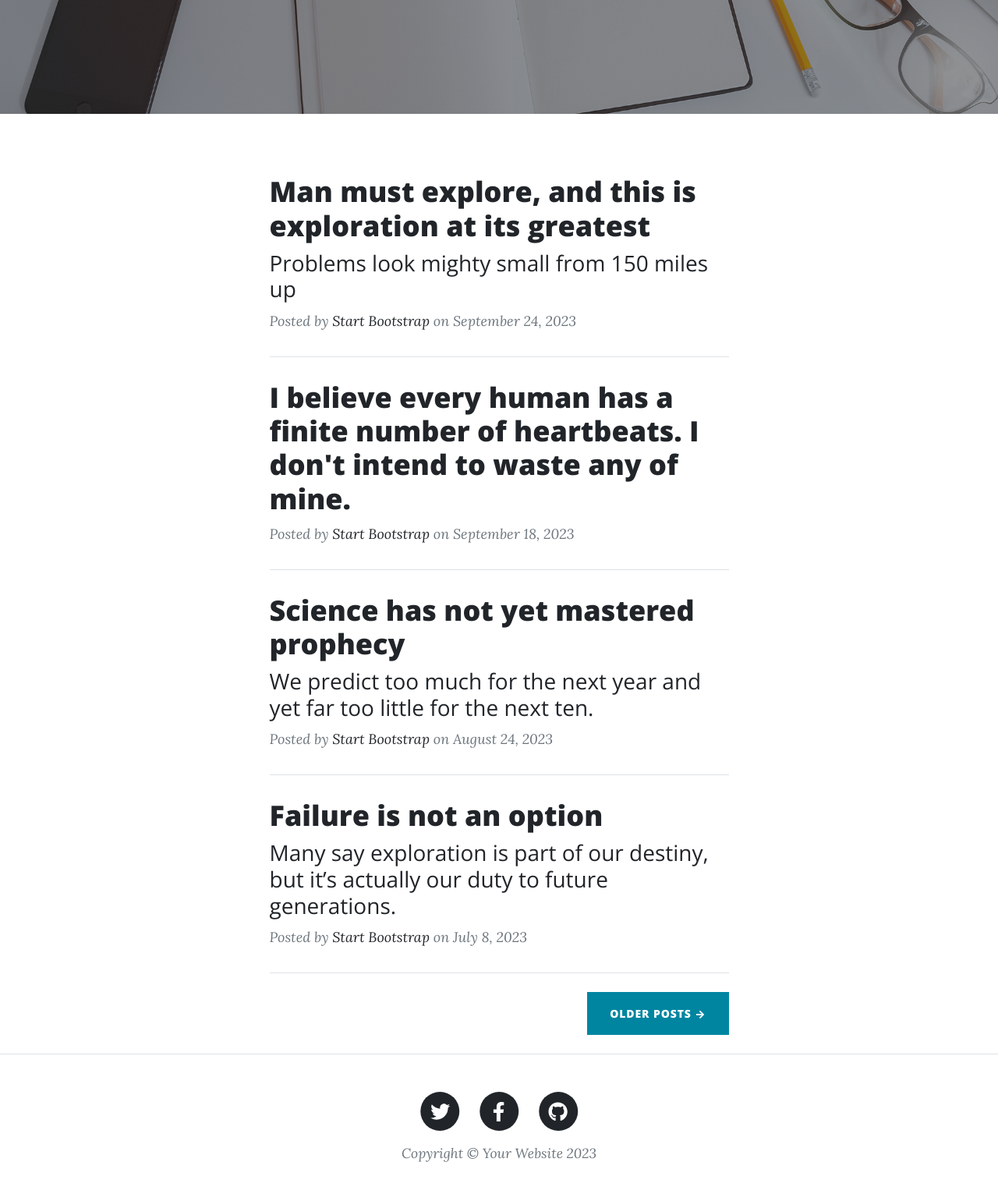
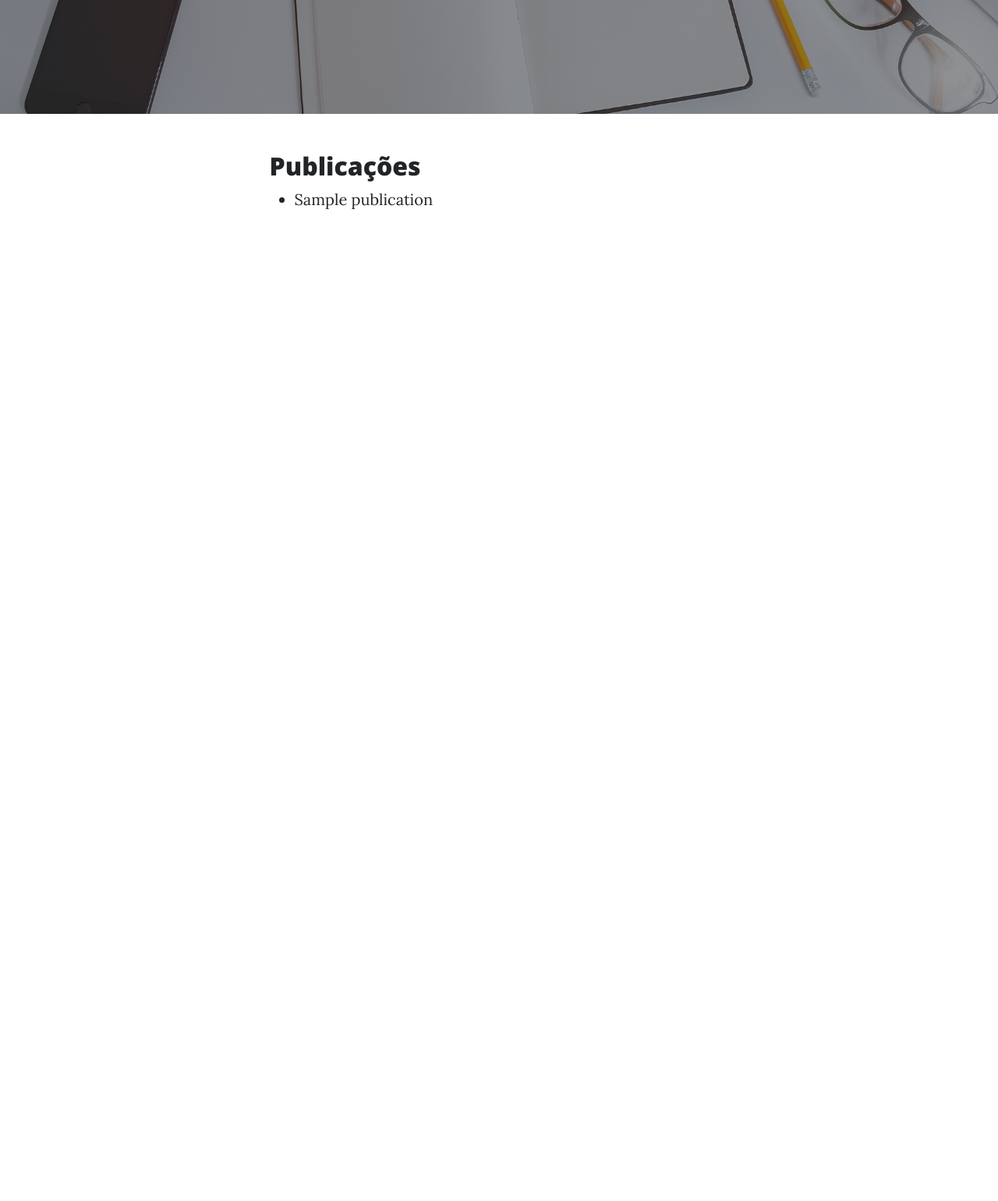
Before and after one commit to cassio-ksim/blog, a Django app: template templates/index.html in a window 1280 px wide. Shown: the part 386-1926 px from the top of the page at 78% size. After the commit the page ends 655 px from the top, so only its background shows below. Run offline with Django 5.2, Linux system fonts and the light colour scheme; the template is opened without the code that fills it: values that come from a table or form of the project are taken from there, others are empty; tables that the repository leaves empty hold one stand-in row (values such as "Sample post"); parts of the project's set-up code (start-up, migrations or seed data) failed here and were passed over; some libraries are stand-ins or nearby versions.

Commit message:
configurando paginas html

```diff
--- a/Publication/models.py
+++ b/Publication/models.py
@@ -6,6 +6,7 @@ class Publication(models.Model):
     date_publication = models.DateField()
     pub_text = models.TextField()
     title = models.CharField(max_length=255)
+    content = models.TextField()
 
     class Meta:
         db_table = 'publications'
--- a/Publication/templates/create.html
+++ b/Publication/templates/create.html
@@ -1,6 +1,4 @@
-<!-- create.html -->
-
-{% extends 'base.html' %}
+{% extends "base.html" %}
 
 {% block content %}
   <h1>Criar Publicação</h1>
@@ -9,4 +7,4 @@
     {{ form.as_p }}
     <button type="submit">Criar</button>
   </form>
-{% endblock %}
+{% endblock content %}
--- a/Publication/urls.py
+++ b/Publication/urls.py
@@ -3,15 +3,15 @@ from . import views
 
 from .views import (
     index,
-    Publication,
+    publication_list,
+    create,
+
 
 )
 
 urlpatterns = [
     path('', index, name='index'),
-    path('publications/', views.PublicationList(), name='publication_list'),
-    path('publications/<int:pk>/', views.PublicationDetail(), name='publication_detail'),
-    path('publications/create/', views.PublicationCreate(), name='publication_create'),
-    path('publications/<int:pk>/update/', views.PublicationUpdate, name='publication_update'),
-    path('publications/<int:pk>/delete/', views.PublicationDelete(), name='publication_delete'),
+    path('publication_list/', publication_list, name='publication_list'),
+    path('create/', create, name='create'),
+
 ]
--- a/templates/index.html
+++ b/templates/index.html
@@ -54,98 +54,18 @@
                 <div class="col-md-10 col-lg-8 col-xl-7">
                     <!-- Post preview-->
                     <div class="post-preview">
-                        <a href="post.html">
-                            <h2 class="post-title">Man must explore, and this is exploration at its greatest</h2>
-                            <h3 class="post-subtitle">Problems look mighty small from 150 miles up</h3>
-                        </a>
-                        <p class="post-meta">
-                            Posted by
-                            <a href="#!">Start Bootstrap</a>
-                            on September 24, 2023
-                        </p>
+                        <h2>Publicações</h2>
+                        <ul>
+                            {% for publication in publications %}
+                                <li>
+                                    <a href="{% url 'publication_detail' publication.pk %}">{{ publication.title }}</a>
+                                </li>
+                            {% endfor %}
+                        </ul>
                     </div>
-                    <!-- Divider-->
-                    <hr class="my-4" />
-                    <!-- Post preview-->
-                    <div class="post-preview">
-                        <a href="post.html"><h2 class="post-title">I believe every human has a finite number of heartbeats. I don't intend to waste any of mine.</h2></a>
-                        <p class="post-meta">
-                            Posted by
-                            <a href="#!">Start Bootstrap</a>
-                            on September 18, 2023
-                        </p>
-                    </div>
-                    <!-- Divider-->
-                    <hr class="my-4" />
-                    <!-- Post preview-->
-                    <div class="post-preview">
-                        <a href="post.html">
-                            <h2 class="post-title">Science has not yet mastered prophecy</h2>
-                            <h3 class="post-subtitle">We predict too much for the next year and yet far too little for the next ten.</h3>
-                        </a>
-                        <p class="post-meta">
-                            Posted by
-                            <a href="#!">Start Bootstrap</a>
-                            on August 24, 2023
-                        </p>
-                    </div>
-                    <!-- Divider-->
-                    <hr class="my-4" />
-                    <!-- Post preview-->
-                    <div class="post-preview">
-                        <a href="post.html">
-                            <h2 class="post-title">Failure is not an option</h2>
-                            <h3 class="post-subtitle">Many say exploration is part of our destiny, but it’s actually our duty to future generations.</h3>
-                        </a>
-                        <p class="post-meta">
-                            Posted by
-                            <a href="#!">Start Bootstrap</a>
-                            on July 8, 2023
-                        </p>
-                    </div>
-                    <!-- Divider-->
-                    <hr class="my-4" />
-                    <!-- Pager-->
-                    <div class="d-flex justify-content-end mb-4"><a class="btn btn-primary text-uppercase" href="#!">Older Posts →</a></div>
                 </div>
             </div>
         </div>
-        <!-- Footer-->
-        <footer class="border-top">
-            <div class="container px-4 px-lg-5">
-                <div class="row gx-4 gx-lg-5 justify-content-center">
-                    <div class="col-md-10 col-lg-8 col-xl-7">
-                        <ul class="list-inline text-center">
-                            <li class="list-inline-item">
-                                <a href="#!">
-                                    <span class="fa-stack fa-lg">
-                                        <i class="fas fa-circle fa-stack-2x"></i>
-                                        <i class="fab fa-twitter fa-stack-1x fa-inverse"></i>
-                                    </span>
-                                </a>
-                            </li>
-                            <li class="list-inline-item">
-                                <a href="#!">
-                                    <span class="fa-stack fa-lg">
-                                        <i class="fas fa-circle fa-stack-2x"></i>
-                                        <i class="fab fa-facebook-f fa-stack-1x fa-inverse"></i>
-                                    </span>
-                                </a>
-                            </li>
-                            <li class="list-inline-item">
-                                <a href="#!">
-                                    <span class="fa-stack fa-lg">
-                                        <i class="fas fa-circle fa-stack-2x"></i>
-                                        <i class="fab fa-github fa-stack-1x fa-inverse"></i>
-                                    </span>
-                                </a>
-                            </li>
-                        </ul>
-                        <div class="small text-center text-muted fst-italic">Copyright &copy; Your Website 2023</div>
-                    </div>
-                </div>
-            </div>
-        </footer>
         <!-- Bootstrap core JS-->
         <script src="https://cdn.jsdelivr.net/npm/bootstrap@5.2.3/dist/js/bootstrap.bundle.min.js"></script>
         <!-- Core theme JS-->
```
Also changed, not shown: Publication/views.py (+14 -32 lines), templates/base.html (added, +13 -0 lines), utils/base_models.py (added, +9 -0 lines).
